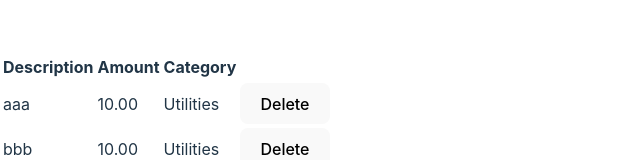
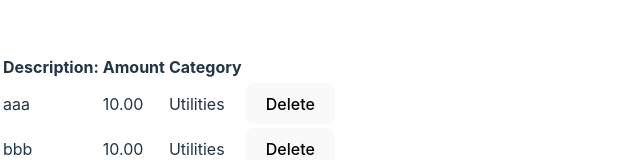
Before and after one commit to cjsibanda/expense-tracker, a React (Vite) app: page / in a window 1280 px wide. Shown: the part 206-366 px from the top of the page, without its empty margins (0-640 px from the left). Built offline with nearby package versions, Linux system fonts and the light colour scheme.

Commit message:
Update ExpenseList.tsx

```diff
--- a/src/expense-tracker/components/ExpenseList.tsx
+++ b/src/expense-tracker/components/ExpenseList.tsx
@@ -20,7 +20,7 @@ const ExpenseList = ({expenses, onDelete}: Props) => {
         <table className="table table-bordered">
           <thead>
             <tr>
-                <th>Description</th>
+                <th>Description:</th>
                 <th>Amount</th>
                 <th>Category</th>
                 <th></th>
```
